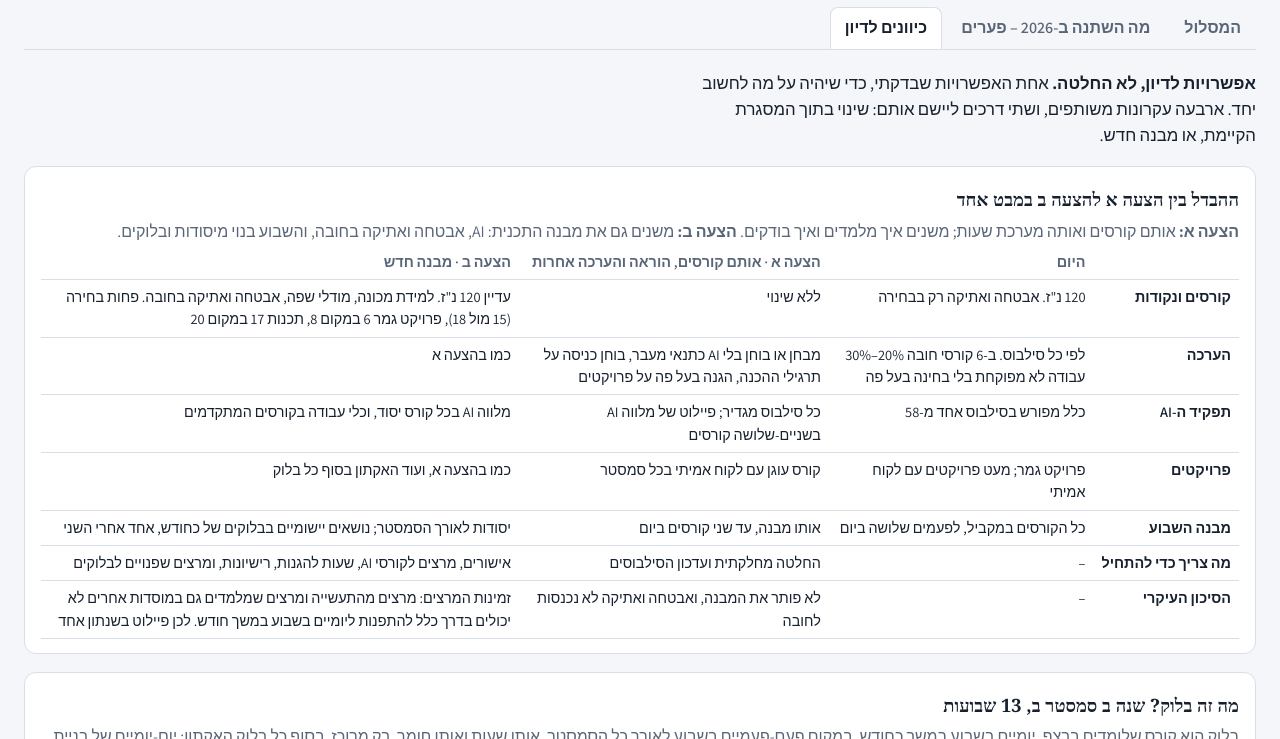
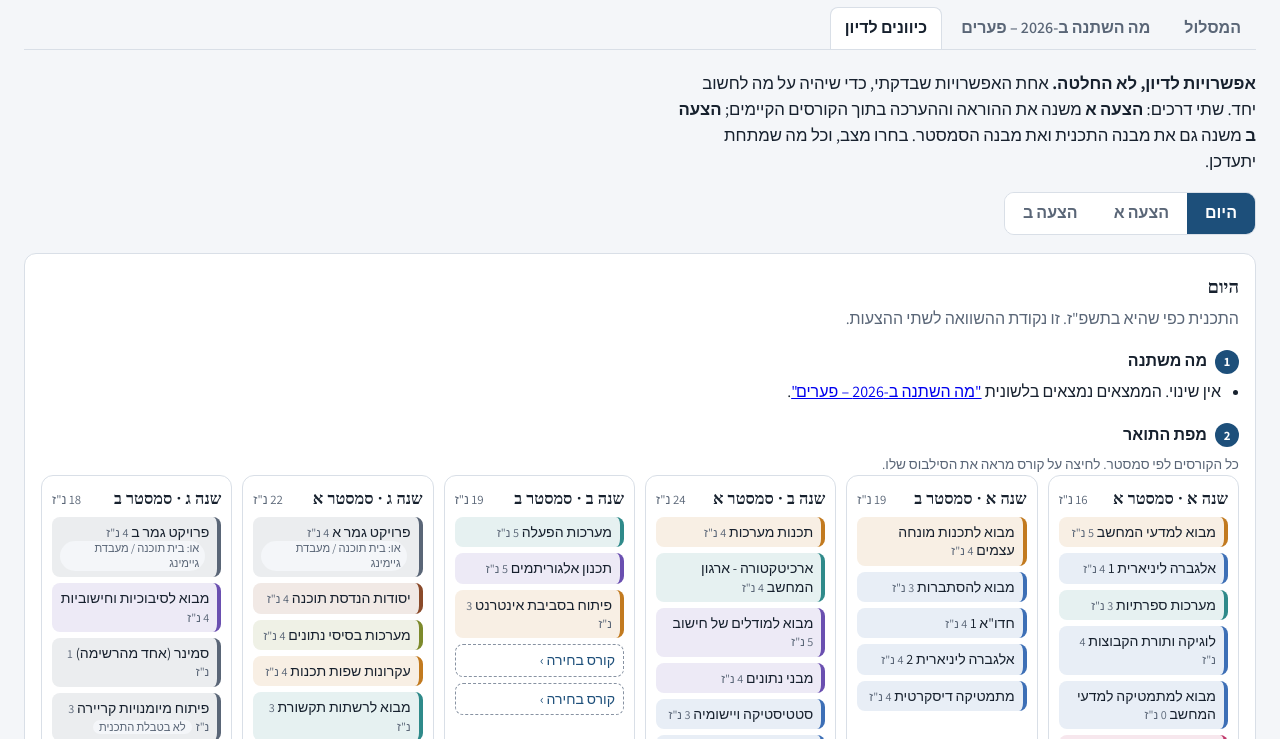
Before and after one commit to DrKolaman/sapir-cs-map, a plain HTML site: page index.html in a window 1280 px wide. Both pictures are taken after a click on the link "כיוונים לדיון". Shown: the part 61-800 px from the top of the page. Drawn offline with Linux system fonts and the light colour scheme; a web font is replaced by a local one.

Commit message:
Directions tab: one flow per state (changes, map, semester timeline)

```diff
--- a/index.html
+++ b/index.html
@@ -78,6 +78,10 @@ section.view { display: grid; gap: 18px }
 .tag.blk { background: color-mix(in srgb, var(--c-ai) 18%, transparent) }
 .blknote { font-size: .75rem; color: var(--muted, #667); margin: -2px 0 6px }
 table.cmp td:first-child { font-weight: 600; white-space: nowrap }
+.stcard h4.step { display: flex; align-items: center; gap: 8px; margin: 18px 0 6px; font-size: 1rem }
+.stcard h4.step span { display: inline-grid; place-items: center; width: 24px; height: 24px; border-radius: 50%; background: var(--accent, #4a7bd0); color: #fff; font-size: .8rem }
+.stcard .chg li { margin: 3px 0 }
+.stsel .seg button { font-size: 1rem; padding: 8px 18px }
 .legend { display: flex; flex-wrap: wrap; gap: 6px 14px; font-size: .85rem }
 .legend span { display: inline-flex; align-items: center; gap: 6px; font-variant-numeric: tabular-nums }
 .legend i { width: 12px; height: 12px; border-radius: 3px; background: var(--cc); display: inline-block }
@@ -224,23 +228,19 @@ function blockMap() {
     const b = w.B.ses.find(s => s.kind === 'blk'); if (b) { m[key] = {}; for (const x of b.blocks) m[key][x.id] = x; } }
   return m;
 }
-function blocksTimeline() {
+function semTimeline(st) {
   const w = (D.weeks || []).find(x => x.title.startsWith('שנה ב') && x.sem === 'ב' && x.B); if (!w) return '';
-  const b = w.B.ses.find(s => s.kind === 'blk'); if (!b) return '';
-  const nm = id => (D.B.flatMap(s => s.courses).find(c => c.id === id) || {}).name || id;
-  const cat = id => (D.B.flatMap(s => s.courses).find(c => c.id === id) || {}).cat;
-  const spine = [...new Set(w.B.ses.filter(s => s.kind !== 'blk').map(s => s.cid))];
-  const today = [...new Set(w.cur.map(s => s.cid))];
-  const catT = id => ((D.today.flatMap(s => s.courses).find(c => c.id === id) || {}).cat) || 'el';
-  const nmT = id => ((D.today.flatMap(s => s.courses).find(c => c.id === id) || {}).name) || 'קורס בחירה';
+  const all = [...D.B.flatMap(s => s.courses), ...D.today.flatMap(s => s.courses)];
+  const nm = id => (all.find(c => c.id === id) || {}).name || 'קורס בחירה';
+  const cat = id => (all.find(c => c.id === id) || {}).cat || 'el';
   const bar = (label, from, to, c, hack) => `<div class="tlbar" style="grid-column:${from + 1} / ${to + 2};--cc:${cc(c)}">${esc(label)}${hack ? '<span class="hk">האקתון</span>' : ''}</div>`;
-  const wk = Array.from({ length: 13 }, (_, i) => `<div class="tlwk">${i + 1}</div>`).join('');
-  let h = `<div class="tl"><div class="tllab"></div>${wk}`;
-  h += `<div class="tlgrp">היום והצעה א: הכול במקביל</div>`;
-  for (const id of today) h += `<div class="tllab"></div>` + bar(nmT(id), 1, 13, catT(id));
-  h += `<div class="tlgrp">הצעה ב: יסודות לאורך הסמסטר, ונושא יישומי אחד בכל פעם</div>`;
-  for (const id of spine) h += `<div class="tllab">יום יסודות</div>` + bar(nm(id), 1, 13, cat(id));
-  h += `<div class="tllab">יומיים בלוקים</div>` + b.blocks.map(x => bar(nm(x.id), x.from, x.to, cat(x.id), true)).join('');
+  let h = '<div class="tl"><div class="tllab">שבוע</div>' + Array.from({ length: 13 }, (_, i) => `<div class="tlwk">${i + 1}</div>`).join('');
+  if (st !== 'B') { for (const id of [...new Set(w.cur.map(s => s.cid))]) h += '<div class="tllab"></div>' + bar(nm(id), 1, 13, cat(id)); }
+  else {
+    const b = w.B.ses.find(s => s.kind === 'blk');
+    for (const id of [...new Set(w.B.ses.filter(s => s.kind !== 'blk').map(s => s.cid))]) h += '<div class="tllab">יום יסודות</div>' + bar(nm(id), 1, 13, cat(id));
+    if (b) h += '<div class="tllab">יומיים לבלוק</div>' + b.blocks.map(x => bar(nm(x.id), x.from, x.to, cat(x.id), true)).join('');
+  }
   return h + '</div>';
 }
 function mapHTML(state) {
@@ -466,10 +466,52 @@ function viewStatus() {
 /* ---------- directions (opened on request) ---------- */
 function viewDirections() {
   const pr = (t, p) => `<div class="card"><h3>${t}</h3><p>${p}</p></div>`;
+  const st = dirState;
+  const w = (D.weeks || []).find(x => x.title.startsWith('שנה ב') && x.sem === 'ב' && x.B) || {};
+  const m = w.m || {};
+  const blk = w.B ? w.B.ses.find(s => s.kind === 'blk') : null;
+  const nmB = id => (D.B.flatMap(s => s.courses).find(c => c.id === id) || {}).name || id;
+  const spine = w.B ? [...new Set(w.B.ses.filter(s => s.kind !== 'blk').map(s => s.cid))].map(nmB).join(' ו') : '';
+  const nToday = w.cur ? new Set(w.cur.map(s => s.cid)).size : 5;
+  const DEF = {
+    today: { t: 'היום', one: 'התכנית כפי שהיא בתשפ"ז. זו נקודת ההשוואה לשתי ההצעות.',
+      chg: ['אין שינוי. הממצאים נמצאים בלשונית <a href="#gaps">"מה השתנה ב-2026 – פערים"</a>.'],
+      mapNote: 'כל הקורסים לפי סמסטר. לחיצה על קורס מראה את הסילבוס שלו.',
+      tlNote: `כל ${nToday} הקורסים רצים במקביל לאורך כל 13 השבועות. בכל שבוע: עד ${m.cur ? m.cur.maxC : 3} קורסים ביום.` },
+    A: { t: 'הצעה א · אותם קורסים, הוראה והערכה אחרות', one: 'לא נוגעים בקורסים ובנקודות הזכות. משנים איך מלמדים ואיך בודקים בתוך כל קורס, ומסדרים את מערכת השעות.',
+      chg: ['כל סילבוס מצהיר מה תפקיד ה-AI ואילו רכיבים נבחנים בלעדיו <span class="muted">(היום: כלל מפורש בסילבוס אחד מ-58)</span>',
+        'בכל קורס: פרויקט, עבודה שוטפת עם בוחן כניסה, ומבחן בלי AI כתנאי מעבר <span class="muted">(היום: 6 קורסי חובה עם 20% ומעלה עבודה לא מפוקחת, בלי בחינה בעל פה)</span>',
+        'קורס עוגן עם לקוח אמיתי בכל סמסטר, והגנה בעל פה <span class="muted">(במפה: התגית "פרויקט לקוח")</span>',
+        'פיילוט של מלווה AI בשניים-שלושה קורסים; בדיקות ואימות כשיטת עבודה, Git ו-CI משנה א',
+        'לשקול להרחיב את "AI בתעשייה" לאתיקה ולאבטחה',
+        'כלל שיבוץ: עד שני קורסים ביום'],
+      mapNote: 'המפה כמעט זהה להיום, כי הקורסים לא משתנים. השינוי הוא בתוך הקורסים; התגית "פרויקט לקוח" מסמנת את קורסי העוגן.',
+      tlNote: `אותם ${nToday} קורסים, כולם במקביל, כמו היום. השינוי הוא רק בסידור הימים: המטרה היא עד שני קורסים ביום.${m.A && m.A.maxC > 2 ? ' בסמסטר הזה, בלי להזיז את ימי ההוראה של המרצים, זה עוד לא מסתדר.' : ''}` },
+    B: { t: 'הצעה ב · מבנה חדש', one: 'משנים גם את מבנה התכנית: AI, אבטחה ואתיקה נכנסים לחובה, ובמקום שכל הקורסים ירוצו במקביל, הסמסטר בנוי מיסודות ומבלוקים.',
+      chg: ['עדיין 120 נ"ז. נכנסים לחובה: למידת מכונה, מודלי שפה וסוכני AI, אבטחת מערכות תוכנה, אתיקה',
+        'על חשבון: פחות בחירה (15 מול 18), פרויקט גמר 6 במקום 8, תכנות 17 במקום 20',
+        'ההערכה, ה-AI וקורסי העוגן: כמו בהצעה א',
+        '<b>מבנה הסמסטר:</b> קורסי היסוד (מתמטיקה ותיאוריה) לאורך כל הסמסטר. הקורסים היישומיים בבלוקים: כל אחד ברצף, יומיים בשבוע במשך כחודש, ובסופו האקתון – יום-יומיים של בניית מוצר עובד'],
+      mapNote: 'כל קורס מסומן: "לאורך כל הסמסטר" (יסודות) או "בלוק · שבועות X עד Y". התגיות "חדש" ו-"4←3" מסמנות קורס חדש או קורס שהצטמצם.',
+      tlNote: blk ? `ביום אחד בשבוע: ${spine}, לאורך כל הסמסטר. ביומיים האחרים: בלוק אחד בכל פעם – ${blk.blocks.map(x => nmB(x.id) + ' (שבועות ' + x.from + ' עד ' + x.to + ')').join(', ואז ')}. כך בכל רגע לומדים שני נושאים במקום ${nToday}.` : '' }
+  };
+  const S = DEF[st];
   return `<section class="view">
-  <p class="lead"><b>אפשרויות לדיון, לא החלטה.</b> אחת האפשרויות שבדקתי, כדי שיהיה על מה לחשוב יחד. ארבעה עקרונות משותפים, ושתי דרכים ליישם אותם: שינוי בתוך המסגרת הקיימת, או מבנה חדש.</p>
-  <div class="card"><h3>ההבדל בין הצעה א להצעה ב במבט אחד</h3><p><b>הצעה א:</b> אותם קורסים ואותה מערכת שעות; משנים איך מלמדים ואיך בודקים. <b>הצעה ב:</b> משנים גם את מבנה התכנית: AI, אבטחה ואתיקה בחובה, והשבוע בנוי מיסודות ובלוקים.</p>
-  <div class="tw"><table class="t cmp"><tr><th></th><th>היום</th><th>הצעה א · אותם קורסים, הוראה והערכה אחרות</th><th>הצעה ב · מבנה חדש</th></tr>
+  <p class="lead"><b>אפשרויות לדיון, לא החלטה.</b> אחת האפשרויות שבדקתי, כדי שיהיה על מה לחשוב יחד. שתי דרכים: <b>הצעה א</b> משנה את ההוראה וההערכה בתוך הקורסים הקיימים; <b>הצעה ב</b> משנה גם את מבנה התכנית ואת מבנה הסמסטר. בחרו מצב, וכל מה שמתחת יתעדכן.</p>
+  <div class="chips stsel"><span class="seg" role="group" aria-label="מצב">${[['today', 'היום'], ['A', 'הצעה א'], ['B', 'הצעה ב']].map(([k, l]) => `<button data-state="${k}" aria-pressed="${st === k}">${l}</button>`).join('')}</span></div>
+  <div class="card stcard">
+    <h3>${S.t}</h3><p>${S.one}</p>
+    <h4 class="step"><span>1</span>מה משתנה</h4><ul class="clean chg">${S.chg.map(x => '<li>' + x + '</li>').join('')}</ul>
+    <h4 class="step"><span>2</span>מפת התואר</h4><p class="small muted">${S.mapNote}</p>
+    ${mapHTML(st === 'B' ? 'B' : st === 'A' ? 'A' : 'today')}
+    ${legendHTML(st === 'B' ? 'B' : 'today')}
+    <h4 class="step"><span>3</span>הסמסטר של הסטודנט: שנה ב סמסטר ב, שבוע אחרי שבוע</h4><p>${S.tlNote}</p>
+    ${semTimeline(st)}
+    <p class="small" style="margin-top:8px"><button class="weekBtn" data-weekp="y2b">מערכת השעות המלאה של הסמסטר הזה: היום, א ו-ב זו לצד זו ›</button> <span class="muted">לסמסטרים אחרים: "השבוע של הסטודנט" בתחתית כל עמודה במפה.</span></p>
+    ${st === 'B' ? `<h4 class="step"><span>4</span>המחיר והסיכון</h4><ul class="clean chg"><li>פחות בחירה, פרויקט גמר קטן יותר, ארבעה קורסים מצטמצמים בנקודה.</li><li>נדרשים מרצים לקורסי ה-AI, שעות להגנות בעל פה, ורישיונות לכלי AI.</li><li><b>המגבלה העיקרית של הבלוקים:</b> מרצים מהתעשייה ומרצים שמלמדים גם במוסדות אחרים לא יכולים בדרך כלל להתפנות ליומיים בשבוע במשך חודש. לכן מתחילים בפיילוט בשנתון אחד.</li></ul>` : ''}
+  </div>
+  <h2 class="part">שלושת המצבים בטבלה אחת</h2>
+  <div class="card">  <div class="tw"><table class="t cmp"><tr><th></th><th>היום</th><th>הצעה א · אותם קורסים, הוראה והערכה אחרות</th><th>הצעה ב · מבנה חדש</th></tr>
     <tr><td>קורסים ונקודות</td><td>120 נ"ז. אבטחה ואתיקה רק בבחירה</td><td>ללא שינוי</td><td>עדיין 120 נ"ז. למידת מכונה, מודלי שפה, אבטחה ואתיקה בחובה. פחות בחירה (15 מול 18), פרויקט גמר 6 במקום 8, תכנות 17 במקום 20</td></tr>
     <tr><td>הערכה</td><td>לפי כל סילבוס. ב-6 קורסי חובה 20%–30% עבודה לא מפוקחת בלי בחינה בעל פה</td><td>מבחן או בוחן בלי AI כתנאי מעבר, בוחן כניסה על תרגילי ההכנה, הגנה בעל פה על פרויקטים</td><td>כמו בהצעה א</td></tr>
     <tr><td>תפקיד ה-AI</td><td>כלל מפורש בסילבוס אחד מ-58</td><td>כל סילבוס מגדיר; פיילוט של מלווה AI בשניים-שלושה קורסים</td><td>מלווה AI בכל קורס יסוד, וכלי עבודה בקורסים המתקדמים</td></tr>
@@ -478,38 +520,26 @@ function viewDirections() {
     <tr><td>מה צריך כדי להתחיל</td><td>–</td><td>החלטה מחלקתית ועדכון הסילבוסים</td><td>אישורים, מרצים לקורסי AI, שעות להגנות, רישיונות, ומרצים שפנויים לבלוקים</td></tr>
     <tr><td>הסיכון העיקרי</td><td>–</td><td>לא פותר את המבנה, ואבטחה ואתיקה לא נכנסות לחובה</td><td>זמינות המרצים: מרצים מהתעשייה ומרצים שמלמדים גם במוסדות אחרים לא יכולים בדרך כלל להתפנות ליומיים בשבוע במשך חודש. לכן פיילוט בשנתון אחד</td></tr>
   </table></div></div>
-  <div class="card"><h3>מה זה בלוק? שנה ב סמסטר ב, 13 שבועות</h3><p>בלוק הוא קורס שלומדים ברצף, יומיים בשבוע במשך כחודש, במקום פעם-פעמיים בשבוע לאורך כל הסמסטר. אותן שעות ואותו חומר, רק מרוכז. בסוף כל בלוק האקתון: יום-יומיים של בניית מוצר עובד מהחומר של הבלוק.</p>${blocksTimeline()}</div>
-  <div class="cards">
-  <div class="card"><h3>על מה הכיוונים נשענים: מחקר</h3><p>כל אחד מהרכיבים בכיוונים האלה נבדק במחקר, והתוצאות ברורות:</p><ul class="clean small" style="margin-top:6px"><li><b>למידה פעילה במקום הרצאה:</b> מטא-אנליזה של 225 מחקרים בקורסי מדעים, הנדסה ומתמטיקה – שיעור הכישלון ירד מ-34% ל-22%, והציונים עלו בכחצי סטיית תקן. <a href="https://pmc.ncbi.nlm.nih.gov/articles/PMC4060654/" target="_blank" rel="noopener">Freeman ועמיתיו, PNAS 2014</a></li><li><b>למידה מבוססת פרויקטים ובעיות:</b> זכירה טובה יותר לטווח ארוך ופיתוח מיומנויות, על פני שמונה מטא-אנליזות (רובן ברפואה). <a href="https://docs.lib.purdue.edu/ijpbl/vol3/iss1/4/" target="_blank" rel="noopener">Strobel ו-van Barneveld 2009</a></li><li><b>ריווח ושזירה:</b> חומר שחוזרים אליו במרווחים ובתרגול מעורב נזכר הרבה יותר זמן. <a href="https://doi.org/10.1037/0033-2909.132.3.354" target="_blank" rel="noopener">Cepeda ועמיתיו 2006</a> · <a href="https://pubmed.ncbi.nlm.nih.gov/31556629/" target="_blank" rel="noopener">Brunmair ו-Richter 2019</a></li><li><b>בלוקים:</b> אחרי המעבר לבלוקים עלה שיעור המעבר בשנה א מ-74% ל-87% תוך שנתיים, בעיקר אצל סטודנטים מרקע חלש. <a href="https://www.vu.edu.au/mitchell-institute/tertiary-education/inside-the-black-box-of-the-vu-block-model" target="_blank" rel="noopener">Victoria University</a></li></ul><p style="margin-top:8px">מה שעוד לא נבדק הוא השילוב של כל הרכיבים בתכנית אחת. לכן מוצע פיילוט בשנתון אחד, שימדוד את זה אצלנו.</p></div>
-  <div class="card"><h3>ומה אומרים מובילי התחום</h3><ul class="clean small" style="margin-top:6px"><li><b>אנדריי קרפתי:</b> <q dir="ltr">If I can't build it, I don't understand it.</q> ה-AI מייצר, והאדם מאמת. <a href="https://www.dwarkesh.com/p/andrej-karpathy" target="_blank" rel="noopener">ראיון, 10.2025</a> · <a href="https://www.ycombinator.com/library/MW-andrej-karpathy-software-is-changing-again" target="_blank" rel="noopener">הרצאה ב-YC, 6.2025</a></li><li><b>אנדרו אנג:</b> <q dir="ltr">Fundamentals are still important.</q> <a href="https://www.deeplearning.ai/the-batch/issue-317" target="_blank" rel="noopener">The Batch, 9.2025</a></li><li><b>ג'פרי הינטון:</b> מתכנת בינוני בלבד לא יהיה מקצוע עוד הרבה זמן. <a href="https://www.businessinsider.com/godfather-ai-geoffrey-hinton-cs-degrees-valuable-learn-to-code-2025-12" target="_blank" rel="noopener">Business Insider, 12.2025</a></li><li><b>ג'נסן הואנג:</b> הנדסה מלמדת לחשוב מעקרונות יסוד, מתמטיקה ופיזיקה. <a href="https://fortune.com/2026/04/29/nvidia-ceo-jensen-huang-engineering-path-to-success-ai-era-gen-z-advice-ieee-medal-of-honor-winner/" target="_blank" rel="noopener">Fortune, 4.2026</a></li></ul><p style="margin-top:8px">מכאן ארבעת העקרונות: יסודות שלא מוותרים עליהם, בנייה ואימות בעצמך, ו-AI ככלי שהסטודנט שולט בו.</p></div>
-  </div>
+  <h2 class="part">ארבעה עקרונות משותפים לשתי ההצעות</h2>
   <div class="cards">
     ${pr('ליבה מוגנת', 'המתמטיקה (30 נ"ז) והאלגוריתמים והתיאוריה (18) לא משתנים. בוגר צריך לעמוד באותן דרישות לתואר שני כמו כל בוגר מדעי המחשב.')}
     ${pr('כל פרויקט עונה על צורך של מישהו', 'קורס עוגן אחד בכל סמסטר, שבו הסטודנט מוצא בעצמו אדם או ארגון עם צורך, ומראה מה קרה כשהשתמשו בפתרון.')}
     ${pr('AI מלווה כל סטודנט בכל קורס', 'בקורסי היסוד מדריך שאינו נותן את הפתרון, במתקדמים כלי עבודה. המרצה מקבל סיכום שבועי ברמת הכיתה.')}
     ${pr('שלושה רכיבים בכל קורס', 'פרויקט, עבודה שוטפת, ומבחן או בוחן בלי AI כתנאי מעבר. לפחות חצי מהציון בפיקוח או בעל פה.')}
   </div>
-  <div class="card"><h3>מהשאלות לכיוונים: שתי דרכים לחשוב על כל שאלה</h3><div class="tw"><table class="t"><tr><th>נושא</th><th>דרך אחת</th><th>דרך אחרת</th></tr>
+  <h2 class="part">מהשאלות שעלו לכיוונים אפשריים</h2>
+  <div class="card"><div class="tw"><table class="t"><tr><th>נושא</th><th>כיוון אפשרי אחד</th><th>כיוון אפשרי אחר</th></tr>
     <tr><td><a href="#gaps">1. מה בוגר צריך לדעת</a></td><td colspan="2">לשקול להוסיף אתיקה ואבטחת מערכות AI לקורס הקיים "AI בתעשייה ובהייטק הישראלי".</td></tr>
     <tr><td><a href="#gaps">2. איך נדע שהסטודנט עצמו יודע</a></td><td>מבחן או בוחן בלי AI כתנאי מעבר בכל קורס, ובוחן כניסה בכיתה על תרגילי ההכנה. כל סילבוס מצהיר מה תפקיד ה-AI.</td><td>הגנה בעל פה על כל פרויקט, ותיעוד השיחה עם ה-AI שמוגש עם העבודה. בקורסי היסוד מלווה AI שאינו נותן את הפתרון.</td></tr>
     <tr><td><a href="#gaps">3. ללמוד דרך בנייה</a></td><td>פרויקט בכל קורס, בשלוש רמות: לקוח, בנייה, חישובי קטן.</td><td>קורס עוגן אחד בכל סמסטר שבו הסטודנט מוצא לקוח אמיתי.</td></tr>
     <tr><td><a href="#gaps">4. עומס ומבנה השבוע</a></td><td>כללי שיבוץ: עד שני קורסים ביום, בלי חלונות ארוכים.</td><td>יסודות לאורך הסמסטר, ונושאים יישומיים בבלוקים של חודש שמסתיימים בהאקתון.</td></tr>
     <tr><td><a href="#gaps">5. המסלולים ובסיס התכנית</a></td><td>לפרסם את דרישות המסלולים באתר, ולבדוק כמה בחירה אמיתית נשארת בכל מסלול.</td><td>סילבוס מעודכן לכל קורס, עם תוצרי למידה ותפקיד ה-AI.</td></tr>
   </table></div></div>
-  <div class="chips"><span class="seg" role="group" aria-label="מצב">${[['today', 'היום'], ['A', 'הצעה א'], ['B', 'הצעה ב']].map(([k, l]) => `<button data-state="${k}" aria-pressed="${dirState === k}">${l}</button>`).join('')}</span>
-    <span class="small muted">${{ today: 'התכנית כפי שהיא.', A: 'אותם קורסים ואותן נקודות. משתנים ההערכה, תפקיד ה-AI, קורסי העוגן ומערכת השעות.', B: '120 נ"ז כמו היום. AI, אבטחה ואתיקה בחובה; פחות תכנות "קלאסי" ופחות בחירה.' }[dirState]}</span></div>
-  ${mapHTML(dirState === 'B' ? 'B' : dirState === 'A' ? 'A' : 'today')}
-  ${legendHTML(dirState === 'B' ? 'B' : 'today')}
-  ${dirState === 'A' ? `<div class="tw"><table class="t"><tr><th>השינוי בהצעה א</th><th>על איזה ממצא הוא עונה</th></tr>
-    <tr><td>כל סילבוס מצהיר מה תפקיד ה-AI ואילו רכיבים נבחנים בלעדיו</td><td>כלל מפורש בסילבוס אחד מ-58</td></tr>
-    <tr><td>פרויקט, עבודה שוטפת עם בוחן כניסה, ומבחן בלי AI כתנאי מעבר</td><td>6 קורסי חובה עם 20% ומעלה עבודה לא מפוקחת, בלי בחינה בעל פה בסילבוס</td></tr>
-    <tr><td>קורס עוגן עם לקוח אמיתי בכל סמסטר; הגנה בעל פה</td><td>פרויקט בציון ב-3 קורסי חובה</td></tr>
-    <tr><td>פיילוט של מלווה AI בשניים-שלושה קורסים</td><td>AI בחמישה קורסים, בלי רצף</td></tr>
-    <tr><td>בדיקות ואימות כשיטת עבודה; Git ו-CI משנה א</td><td>בקרת גרסאות ופריסה אינן תוצר למידה</td></tr>
-    <tr><td>הרחבת "AI בתעשייה" לאתיקה ולאבטחה</td><td>אבטחה ואתיקה אינן בחובה</td></tr>
-    <tr><td>כללי שיבוץ: עד שני קורסים ביום</td><td>ימים עם שלושה קורסים</td></tr></table></div>` : ''}
-  <div class="card"><h3>השבוע של הסטודנט לפני ואחרי</h3><p>הדוגמה שממחישה הכי טוב: שנה ב סמסטר ב. ביום אחד תכנון אלגוריתמים לאורך כל הסמסטר, וביומיים האחרים שלושה בלוקים שמסתיימים בהאקתון.</p><p style="margin-top:8px"><button class="weekBtn" data-weekp="y2b">שנה ב סמסטר ב: היום, הצעה א והצעה ב ›</button> <button class="weekBtn" data-weekp="y1a">שנה א סמסטר א ›</button> <button class="weekBtn" data-weekp="y3b">שנה ג סמסטר ב ›</button></p></div>
-  <div class="card"><h3>מה מפסידים בהצעה ב</h3><p>פחות בחירה (15 נ"ז מול 18), פרויקט גמר קטן יותר (6 מול 8), ארבעה קורסים מצטמצמים בנקודה. נדרשים מרצים לשני קורסי AI, שעות להגנות ורישיונות לסוכן קוד. והמגבלה העיקרית של הבלוקים: מרצים מהתעשייה ומרצים שמלמדים גם במוסדות אחרים לא יכולים בדרך כלל להתפנות ליומיים בשבוע במשך חודש.</p></div>
+  <h2 class="part">על מה זה נשען</h2>
+  <div class="cards">
+  <div class="card"><h3>על מה הכיוונים נשענים: מחקר</h3><p>כל אחד מהרכיבים בכיוונים האלה נבדק במחקר, והתוצאות ברורות:</p><ul class="clean small" style="margin-top:6px"><li><b>למידה פעילה במקום הרצאה:</b> מטא-אנליזה של 225 מחקרים בקורסי מדעים, הנדסה ומתמטיקה – שיעור הכישלון ירד מ-34% ל-22%, והציונים עלו בכחצי סטיית תקן. <a href="https://pmc.ncbi.nlm.nih.gov/articles/PMC4060654/" target="_blank" rel="noopener">Freeman ועמיתיו, PNAS 2014</a></li><li><b>למידה מבוססת פרויקטים ובעיות:</b> זכירה טובה יותר לטווח ארוך ופיתוח מיומנויות, על פני שמונה מטא-אנליזות (רובן ברפואה). <a href="https://docs.lib.purdue.edu/ijpbl/vol3/iss1/4/" target="_blank" rel="noopener">Strobel ו-van Barneveld 2009</a></li><li><b>ריווח ושזירה:</b> חומר שחוזרים אליו במרווחים ובתרגול מעורב נזכר הרבה יותר זמן. <a href="https://doi.org/10.1037/0033-2909.132.3.354" target="_blank" rel="noopener">Cepeda ועמיתיו 2006</a> · <a href="https://pubmed.ncbi.nlm.nih.gov/31556629/" target="_blank" rel="noopener">Brunmair ו-Richter 2019</a></li><li><b>בלוקים:</b> אחרי המעבר לבלוקים עלה שיעור המעבר בשנה א מ-74% ל-87% תוך שנתיים, בעיקר אצל סטודנטים מרקע חלש. <a href="https://www.vu.edu.au/mitchell-institute/tertiary-education/inside-the-black-box-of-the-vu-block-model" target="_blank" rel="noopener">Victoria University</a></li></ul><p style="margin-top:8px">מה שעוד לא נבדק הוא השילוב של כל הרכיבים בתכנית אחת. לכן מוצע פיילוט בשנתון אחד, שימדוד את זה אצלנו.</p></div>
+  <div class="card"><h3>ומה אומרים מובילי התחום</h3><ul class="clean small" style="margin-top:6px"><li><b>אנדריי קרפתי:</b> <q dir="ltr">If I can't build it, I don't understand it.</q> ה-AI מייצר, והאדם מאמת. <a href="https://www.dwarkesh.com/p/andrej-karpathy" target="_blank" rel="noopener">ראיון, 10.2025</a> · <a href="https://www.ycombinator.com/library/MW-andrej-karpathy-software-is-changing-again" target="_blank" rel="noopener">הרצאה ב-YC, 6.2025</a></li><li><b>אנדרו אנג:</b> <q dir="ltr">Fundamentals are still important.</q> <a href="https://www.deeplearning.ai/the-batch/issue-317" target="_blank" rel="noopener">The Batch, 9.2025</a></li><li><b>ג'פרי הינטון:</b> מתכנת בינוני בלבד לא יהיה מקצוע עוד הרבה זמן. <a href="https://www.businessinsider.com/godfather-ai-geoffrey-hinton-cs-degrees-valuable-learn-to-code-2025-12" target="_blank" rel="noopener">Business Insider, 12.2025</a></li><li><b>ג'נסן הואנג:</b> הנדסה מלמדת לחשוב מעקרונות יסוד, מתמטיקה ופיזיקה. <a href="https://fortune.com/2026/04/29/nvidia-ceo-jensen-huang-engineering-path-to-success-ai-era-gen-z-advice-ieee-medal-of-honor-winner/" target="_blank" rel="noopener">Fortune, 4.2026</a></li></ul><p style="margin-top:8px">מכאן ארבעת העקרונות: יסודות שלא מוותרים עליהם, בנייה ואימות בעצמך, ו-AI ככלי שהסטודנט שולט בו.</p></div>
+  </div>
   </section>`;
 }
 
```
